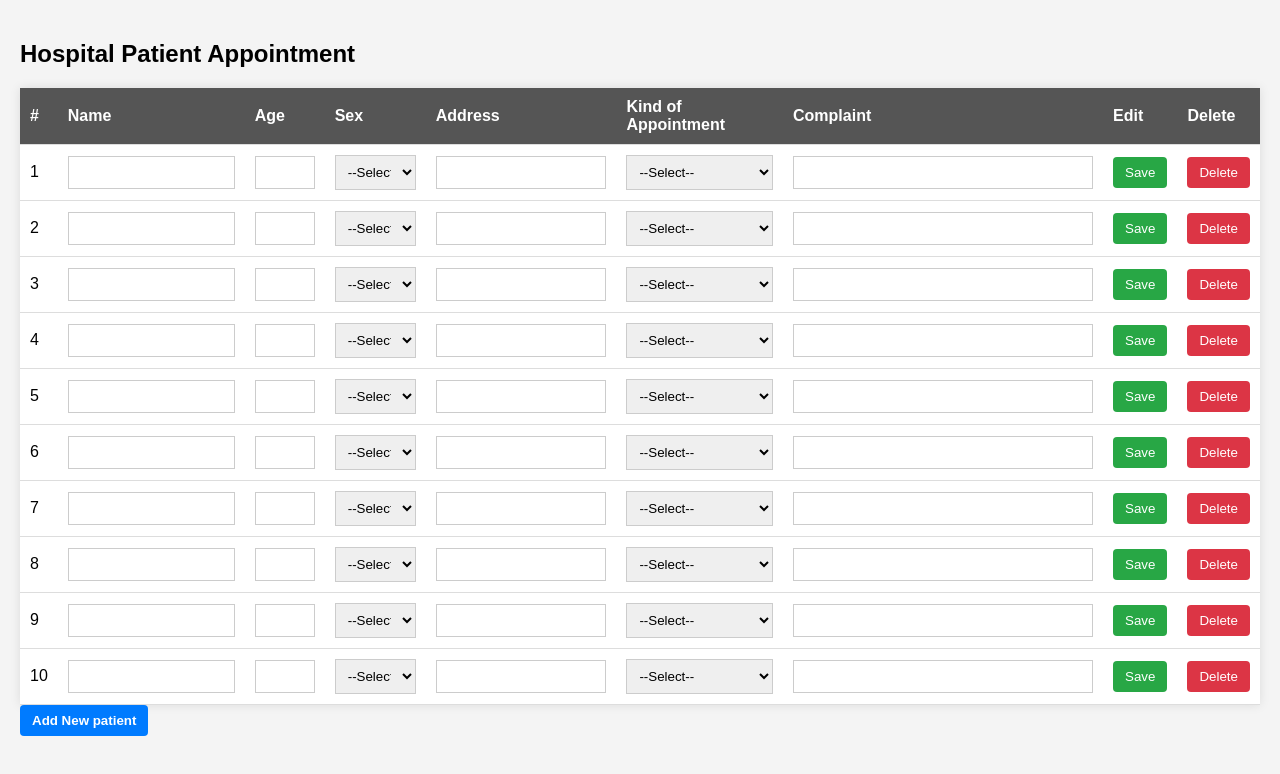
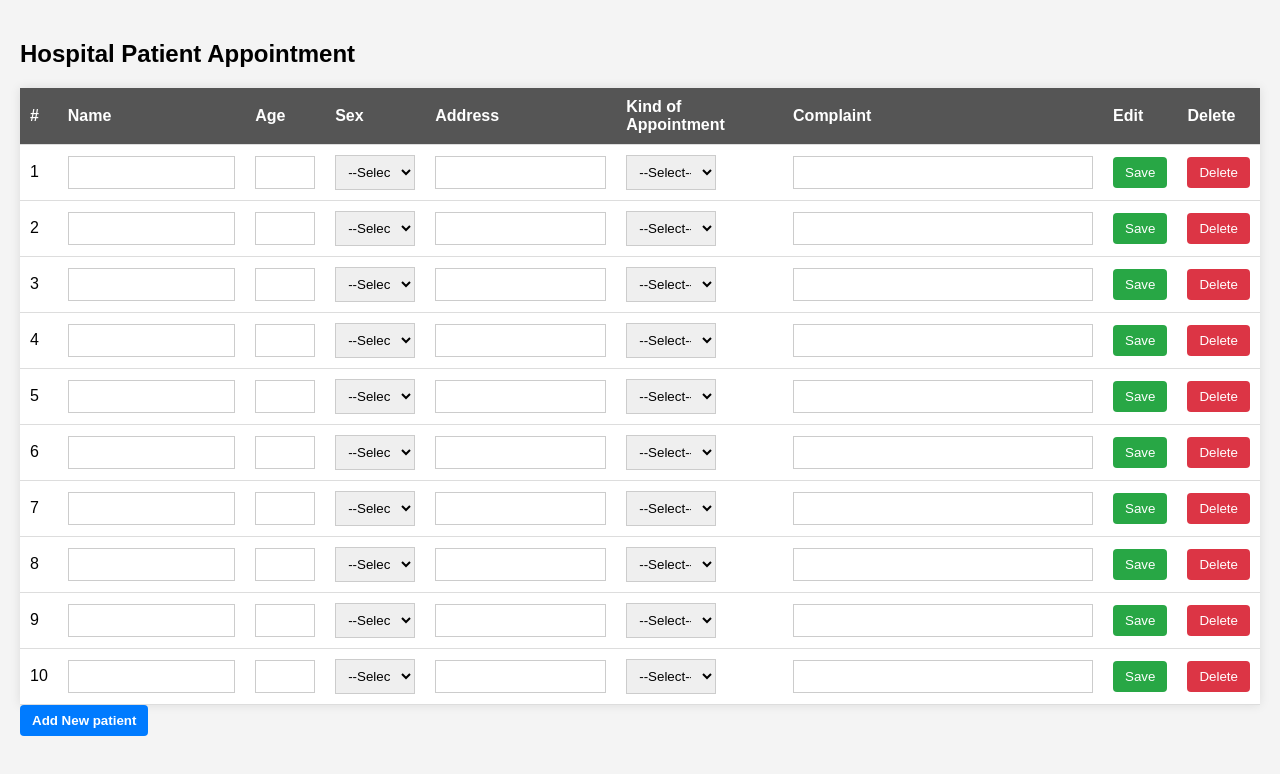
Before and after one commit to o929/Student-registering-web, a plain HTML site: page index.html in a window 1280 px wide. Drawn offline with Linux system fonts and the light colour scheme.

Commit message:
Update index.html

```diff
--- a/index.html
+++ b/index.html
@@ -27,6 +27,12 @@
     /* Age column narrower */
     td:nth-child(3) input {
       width: 60px;
+    }
+            td:nth-child(6) select {
+      width: 90px;
+    }
+         td:nth-child(4) select {
+      width: 80px;
     }
     /* Complaint input wider */
     td:nth-child(7) input {
```
